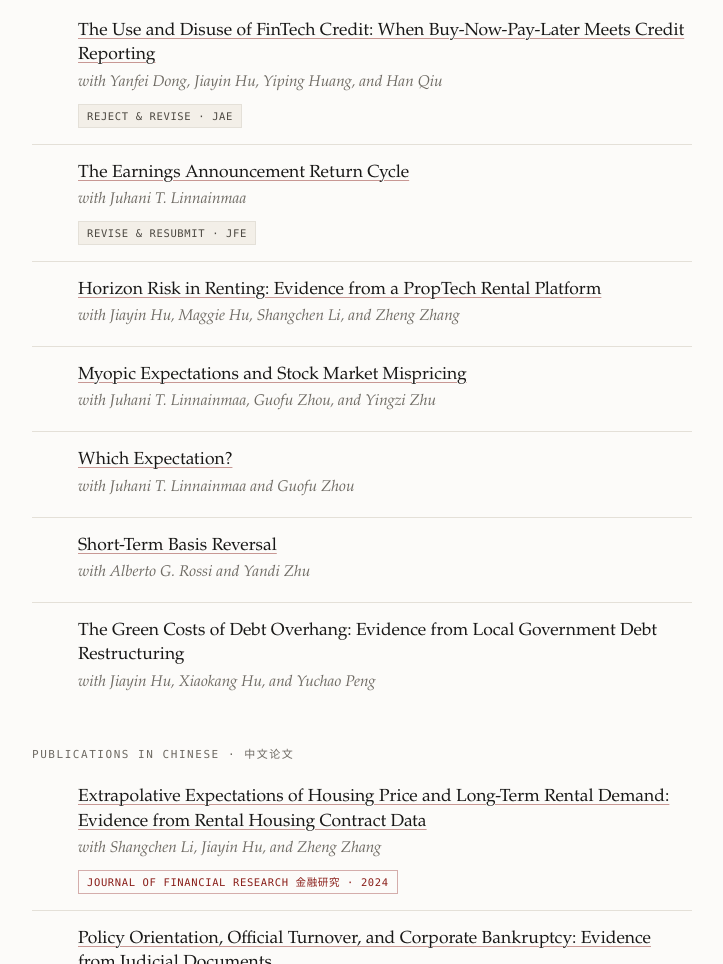
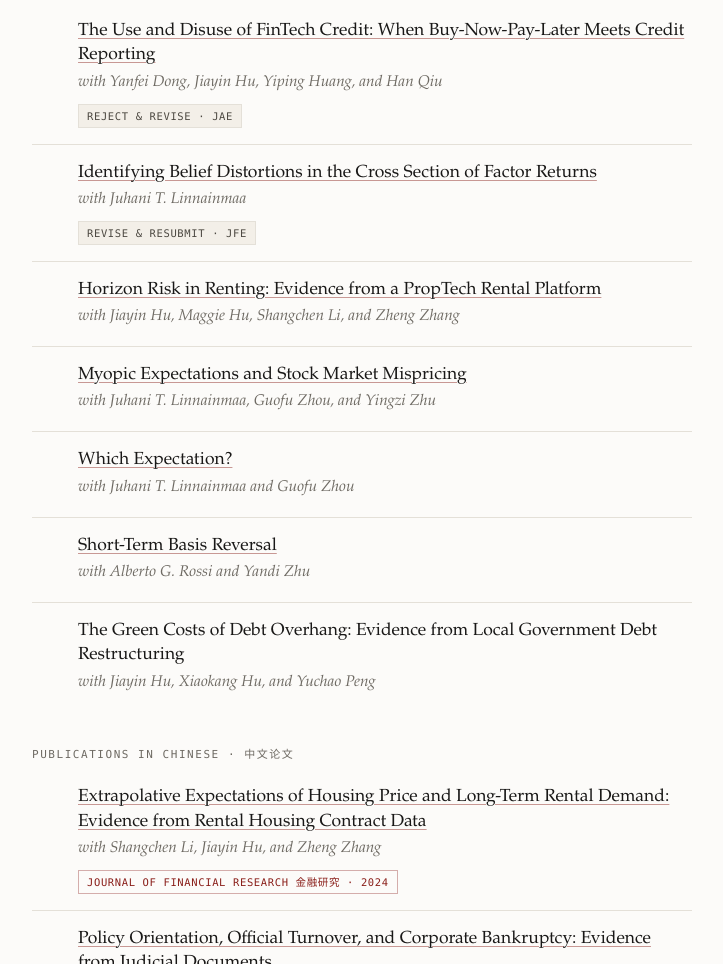
Before and after one commit to YG-Chueng/YG-Chueng.github.io, a plain HTML site: page index.html in a window 1280 px wide. Shown: the part 1192-2156 px from the top of the page, without its empty margins (343-1066 px from the left). Drawn offline with Linux system fonts and the light colour scheme.

Commit message:
Update belief distortions paper title

```diff
--- a/index.html
+++ b/index.html
@@ -376,7 +376,7 @@
           <div class="paper-tags"><span class="tag">Reject &amp; Revise · JAE</span></div>
         </li>
         <li>
-          <p class="paper-title"><a href="https://papers.ssrn.com/sol3/papers.cfm?abstract_id=3183318">The Earnings Announcement Return Cycle</a></p>
+          <p class="paper-title"><a href="https://papers.ssrn.com/sol3/papers.cfm?abstract_id=3183318">Identifying Belief Distortions in the Cross Section of Factor Returns</a></p>
           <p class="paper-meta">with Juhani T. Linnainmaa</p>
           <div class="paper-tags"><span class="tag">Revise &amp; Resubmit · JFE</span></div>
         </li>
```
